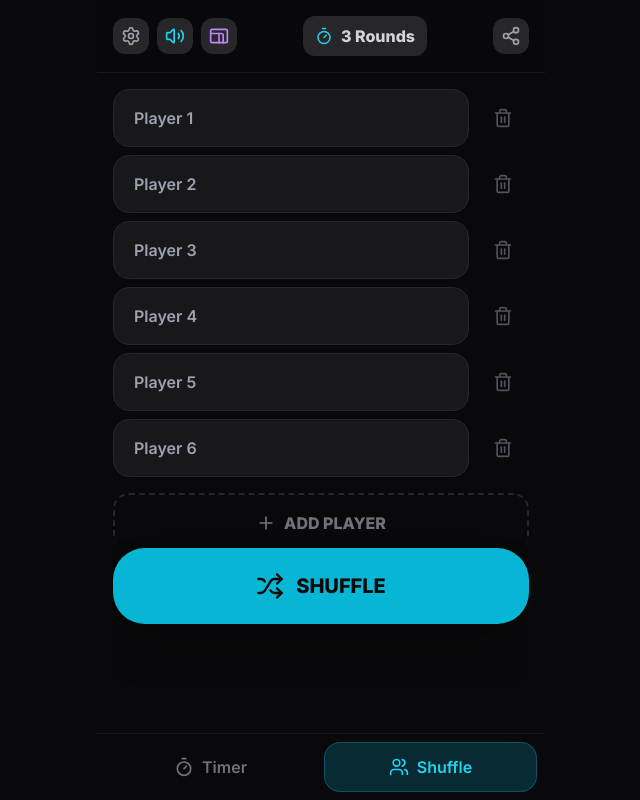
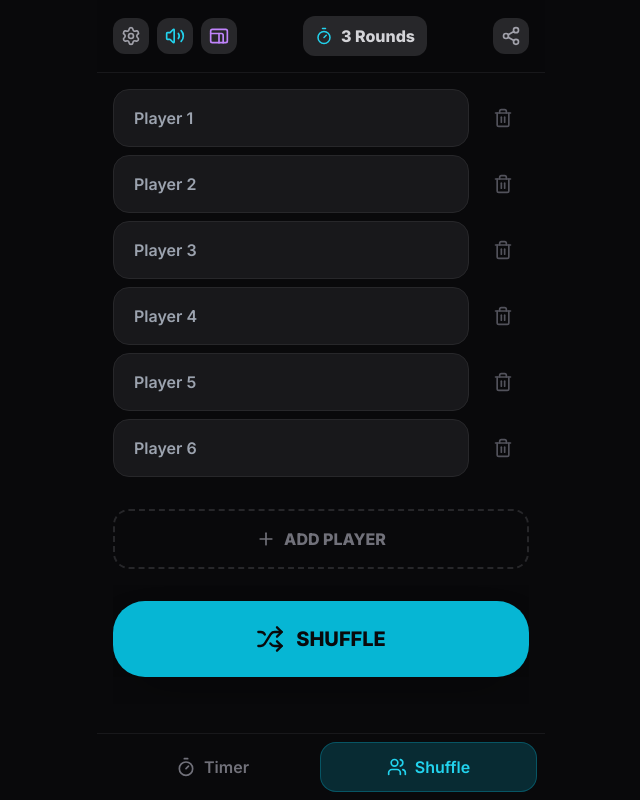
Before and after one commit to Markkop/boomsync, a React (Vite) app: page / in a window 1280 px wide. Both pictures are taken after a click on the button "Shuffle". Shown: the whole page, without its empty margins (319-959 px from the left). Built offline with nearby package versions, Linux system fonts and the light colour scheme.

Commit message:
feat: enhance game state management by adding activeTab and isEditingPlayers properties for backward compatibility, and update ShuffleView to utilize new state handling

```diff
--- a/App.tsx
+++ b/App.tsx
@@ -41,6 +41,14 @@ const App: React.FC = () => {
       if (!parsed.usedTimerIds) {
         parsed.usedTimerIds = [];
       }
+      // Ensure activeTab exists for backward compatibility
+      if (parsed.activeTab === undefined) {
+        parsed.activeTab = 'timers';
+      }
+      // Ensure isEditingPlayers exists for backward compatibility
+      if (parsed.isEditingPlayers === undefined) {
+        parsed.isEditingPlayers = true;
+      }
       // Remove old isSoundOn and selectedSound if present (migration)
       delete parsed.isSoundOn;
       delete parsed.selectedSound;
@@ -57,7 +65,9 @@ const App: React.FC = () => {
       roomA: [],
       roomB: [],
       roundCount: 3,
-      usedTimerIds: []
+      usedTimerIds: [],
+      activeTab: 'timers',
+      isEditingPlayers: true
     };
   });
 
@@ -80,7 +90,6 @@ const App: React.FC = () => {
     };
   });
 
-  const [activeTab, setActiveTab] = useState<'timers' | 'shuffle'>('timers');
   const [showSyncModal, setShowSyncModal] = useState(false);
   const [showConfigModal, setShowConfigModal] = useState(false);
   const [initialRoomCode, setInitialRoomCode] = useState<string>('');
@@ -457,6 +466,22 @@ const App: React.FC = () => {
     });
   };
 
+  const setActiveTab = (tab: 'timers' | 'shuffle') => {
+    setGameState(prev => {
+      const newState = { ...prev, activeTab: tab };
+      broadcastState(newState);
+      return newState;
+    });
+  };
+
+  const setIsEditingPlayers = (editing: boolean) => {
+    setGameState(prev => {
+      const newState = { ...prev, isEditingPlayers: editing };
+      broadcastState(newState);
+      return newState;
+    });
+  };
+
   // Toggle sound on/off (local only, not synced)
   const toggleSound = () => {
     setLocalPrefs(prev => ({ ...prev, isSoundOn: !prev.isSoundOn }));
@@ -609,7 +634,7 @@ const App: React.FC = () => {
 
       {/* Main Content */}
       <main className="flex-1 overflow-hidden pb-24 px-4 pt-4 flex flex-col">
-        {activeTab === 'timers' ? (
+        {gameState.activeTab === 'timers' ? (
           <TimerView
             timers={gameState.timers}
             onToggle={handleTimerClick}
@@ -625,23 +650,25 @@ const App: React.FC = () => {
               roomB={gameState.roomB}
               onUpdatePlayers={updatePlayers}
               onShuffle={handleShuffle}
+              isEditing={gameState.isEditingPlayers}
+              onSetEditing={setIsEditingPlayers}
             />
           </div>
         )}
       </main>
 
       {/* Bottom Nav */}
-      <nav className="fixed bottom-0 left-0 right-0 max-w-md mx-auto bg-zinc-950 border-t border-zinc-900 p-2 flex gap-2 z-40">
+      <nav className="fixed bottom-0 left-0 right-0 max-w-md mx-auto bg-zinc-950 border-t border-zinc-900 p-2 pb-[max(0.5rem,env(safe-area-inset-bottom))] flex z-40 w-full">
         <button
           onClick={() => setActiveTab('timers')}
-          className={`flex-1 flex items-center justify-center gap-2 py-3 rounded-2xl transition-all ${activeTab === 'timers' ? 'bg-cyan-500/20 text-cyan-400 border border-cyan-500/30' : 'text-zinc-500 hover:bg-zinc-900'}`}
+          className={`flex-1 flex items-center justify-center gap-2 py-3 rounded-2xl transition-all min-w-0 ${gameState.activeTab === 'timers' ? 'bg-cyan-500/20 text-cyan-400 border border-cyan-500/30' : 'text-zinc-500 hover:bg-zinc-900'}`}
         >
           <Icon name="timer" size={20} />
           <span className="font-semibold">Timer</span>
         </button>
         <button
           onClick={() => setActiveTab('shuffle')}
-          className={`flex-1 flex items-center justify-center gap-2 py-3 rounded-2xl transition-all ${activeTab === 'shuffle' ? 'bg-cyan-500/20 text-cyan-400 border border-cyan-500/30' : 'text-zinc-500 hover:bg-zinc-900'}`}
+          className={`flex-1 flex items-center justify-center gap-2 py-3 rounded-2xl transition-all min-w-0 ${gameState.activeTab === 'shuffle' ? 'bg-cyan-500/20 text-cyan-400 border border-cyan-500/30' : 'text-zinc-500 hover:bg-zinc-900'}`}
         >
           <Icon name="users" size={20} />
           <span className="font-semibold">Shuffle</span>
--- a/components/ShuffleView.tsx
+++ b/components/ShuffleView.tsx
@@ -1,5 +1,5 @@
 
-import React, { useState } from 'react';
+import React from 'react';
 import { Player } from '../types';
 import { Icon } from './Icon';
 
@@ -9,6 +9,8 @@ interface ShuffleViewProps {
   roomB: string[];
   onUpdatePlayers: (players: Player[]) => void;
   onShuffle: (players: Player[]) => void;
+  isEditing: boolean;
+  onSetEditing: (editing: boolean) => void;
 }
 
 export const ShuffleView: React.FC<ShuffleViewProps> = ({
@@ -16,9 +18,10 @@ export const ShuffleView: React.FC<ShuffleViewProps> = ({
   roomA,
   roomB,
   onUpdatePlayers,
-  onShuffle
+  onShuffle,
+  isEditing,
+  onSetEditing
 }) => {
-  const [isEditing, setIsEditing] = useState(roomA.length === 0);
 
   const addPlayer = () => {
     onUpdatePlayers([...players, { id: Date.now().toString(), name: '' }]);
@@ -35,7 +38,7 @@ export const ShuffleView: React.FC<ShuffleViewProps> = ({
 
   const handleShuffleClick = () => {
     onShuffle(players);
-    setIsEditing(false);
+    onSetEditing(false);
   };
 
   if (!isEditing) {
@@ -73,7 +76,7 @@ export const ShuffleView: React.FC<ShuffleViewProps> = ({
             SHUFFLE
           </button>
           <button
-            onClick={() => setIsEditing(true)}
+            onClick={() => onSetEditing(true)}
             className="p-6 bg-zinc-800 rounded-[32px] text-zinc-400 active:bg-zinc-700"
           >
             <Icon name="edit" size={28} />
@@ -84,8 +87,8 @@ export const ShuffleView: React.FC<ShuffleViewProps> = ({
   }
 
   return (
-    <div className="space-y-4 pb-12 animate-in fade-in zoom-in-95 duration-200">
-      <div className="space-y-2">
+    <div className="space-y-4 animate-in fade-in zoom-in-95 duration-200">
+      <div className="space-y-2 pb-4">
         {players.map((p, idx) => (
           <div key={p.id} className="flex gap-2 group">
             <input
@@ -113,7 +116,7 @@ export const ShuffleView: React.FC<ShuffleViewProps> = ({
         ADD PLAYER
       </button>
 
-      <div className="sticky bottom-20 left-0 right-0 bg-zinc-950/80 backdrop-blur-md pt-2">
+      <div className="sticky bottom-0 left-0 right-0 bg-zinc-950/80 backdrop-blur-md z-[35] -mx-4 px-4 pt-4">
         <button
           onClick={handleShuffleClick}
           className="w-full bg-cyan-500 text-zinc-950 font-black text-xl py-6 rounded-[32px] flex items-center justify-center gap-3 shadow-2xl active:scale-95 transition-transform"
--- a/index.html
+++ b/index.html
@@ -19,6 +19,11 @@
         .neon-border-cyan { box-shadow: 0 0 15px rgba(6, 182, 212, 0.3); }
         .no-scrollbar::-webkit-scrollbar { display: none; }
         .no-scrollbar { -ms-overflow-style: none; scrollbar-width: none; }
+        @supports (padding: max(0px)) {
+            .pb-safe {
+                padding-bottom: max(0.5rem, env(safe-area-inset-bottom));
+            }
+        }
     </style>
 <script type="importmap">
 {
--- a/types.ts
+++ b/types.ts
@@ -24,6 +24,8 @@ export interface GameState {
   roomB: string[];
   roundCount: number;
   usedTimerIds: string[];
+  activeTab: 'timers' | 'shuffle';
+  isEditingPlayers: boolean;
 }
 
 export type SyncMessage =
```
